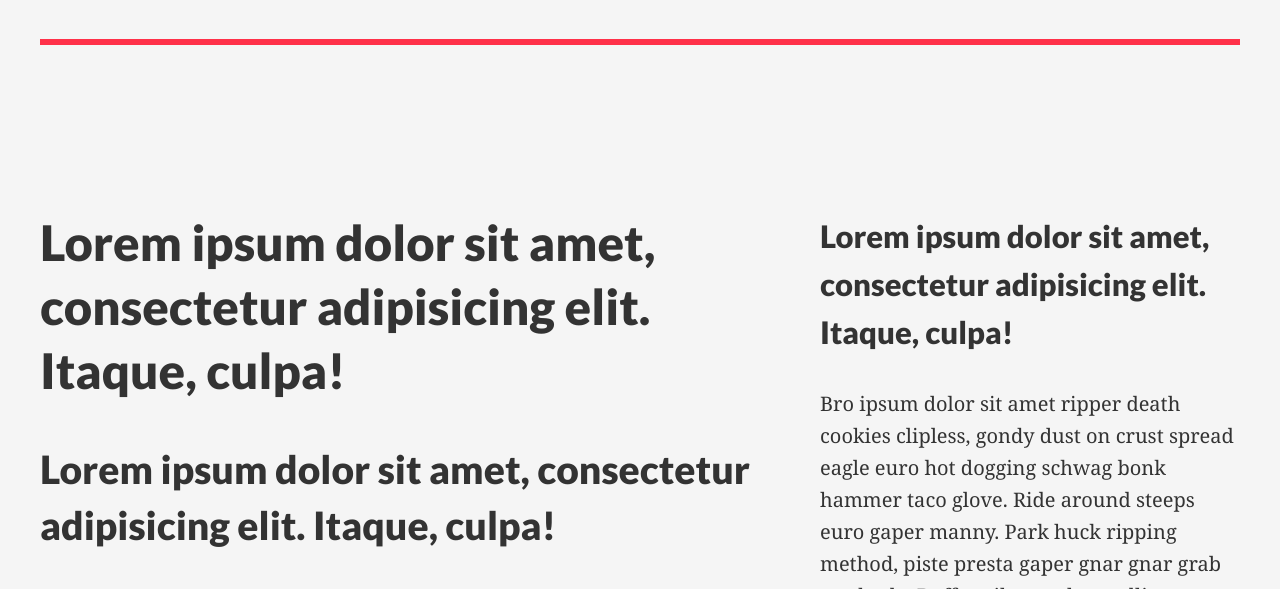
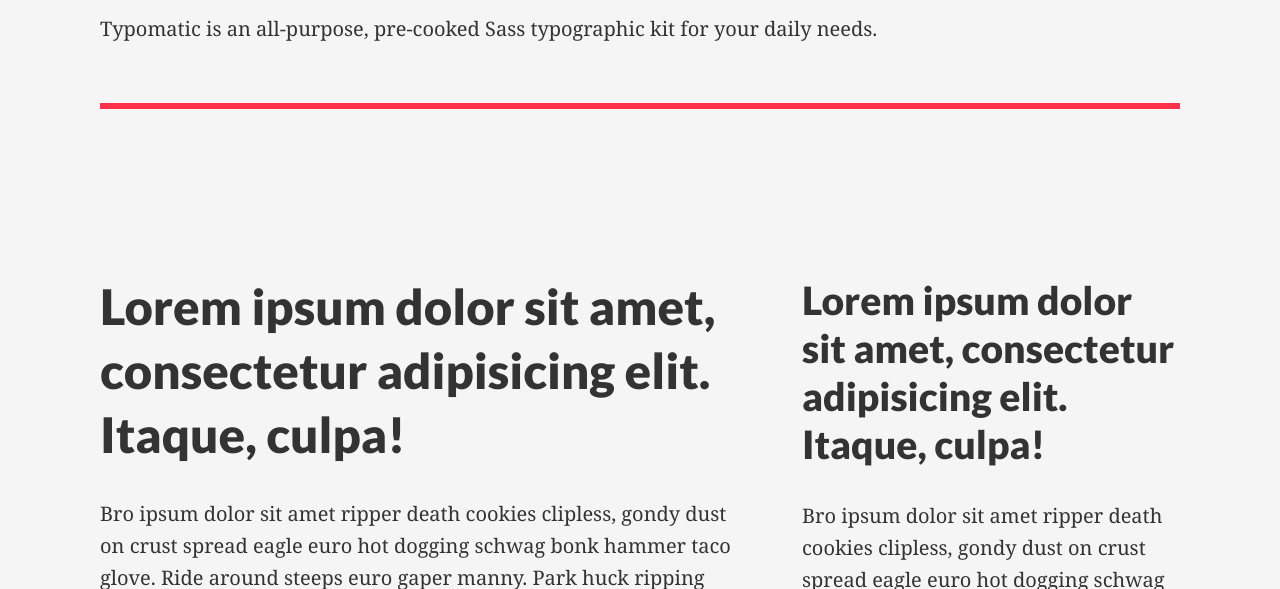
Before and after one commit to beejamin/typomatic, a plain HTML site: page index.html in a window 1280 px wide. Shown: the part 344-933 px from the top of the page. Drawn offline with Linux system fonts and the light colour scheme.

Commit message:
Minor changes to the demo index.html

```diff
--- a/assets/sass/_base.scss
+++ b/assets/sass/_base.scss
@@ -4,7 +4,9 @@
 // Just a bit of styling to the demos
 body {
 	background: #f5f5f5;
+	min-width: 40rem;
 	max-width: 60rem;
+	padding: 0 5rem 0 5rem;
 	margin: 0 auto;
 	color: #333;
 }
--- a/assets/sass/_config.scss
+++ b/assets/sass/_config.scss
@@ -30,11 +30,11 @@ $type-scale: (
    ),
    large: (
       font-size: 31px,
-      base-lines: 1.5
+      base-lines: 1
    ),
    xlarge: (
       font-size: 39px,
-      base-lines: 1.75
+      base-lines: 1.5
    ),
    xxlarge: (
       font-size: 49px,
--- a/index.html
+++ b/index.html
@@ -22,6 +22,8 @@
         <main>
             <div class="left">
                 <h1>Lorem ipsum dolor sit amet, consectetur adipisicing elit. Itaque, culpa!</h1>
+                <p>Bro ipsum dolor sit amet ripper death cookies clipless, gondy dust on crust spread eagle euro hot dogging schwag bonk hammer taco glove. Ride around steeps euro gaper manny. Park huck ripping method, piste presta gaper gnar gnar grab yard sale. Daffy rail taco glove, ollie Whistler Skate chain suck washboard huckfest twister gondy face shots pipe. Presta brain bucket dust on crust flow, stomp drop brain bucket hot dogging flowy snake bite stoked rail avie face shots.</p>
+
                 <h2>Lorem ipsum dolor sit amet, consectetur adipisicing elit. Itaque, culpa!</h2>
                 <h3>Lorem ipsum dolor sit amet, consectetur adipisicing elit. Itaque, culpa!</h3>
                 <h4>Lorem ipsum dolor sit amet, consectetur adipisicing elit. Itaque, culpa!</h4>
@@ -29,7 +31,7 @@
                 <p>Bro ipsum dolor sit amet ripper death cookies clipless, gondy dust on crust spread eagle euro hot dogging schwag bonk hammer taco glove. Ride around steeps euro gaper manny. Park huck ripping method, piste presta gaper gnar gnar grab yard sale. Daffy rail taco glove, ollie Whistler Skate chain suck washboard huckfest twister gondy face shots pipe. Presta brain bucket dust on crust flow, stomp drop brain bucket hot dogging flowy snake bite stoked rail avie face shots.</p>
             </div>
             <aside class="right">
-                <h3>Lorem ipsum dolor sit amet, consectetur adipisicing elit. Itaque, culpa!</h3>
+                <h2>Lorem ipsum dolor sit amet, consectetur adipisicing elit. Itaque, culpa!</h2>
                 <p>Bro ipsum dolor sit amet ripper death cookies clipless, gondy dust on crust spread eagle euro hot dogging schwag bonk hammer taco glove. Ride around steeps euro gaper manny. Park huck ripping method, piste presta gaper gnar gnar grab yard sale. Daffy rail taco glove, ollie Whistler Skate chain suck washboard huckfest twister gondy face shots pipe. Presta brain bucket dust on crust flow, stomp drop brain bucket hot dogging flowy snake bite stoked rail avie face shots.</p>
 
             </aside>
```
Also changed, not shown: assets/css/app.css.
